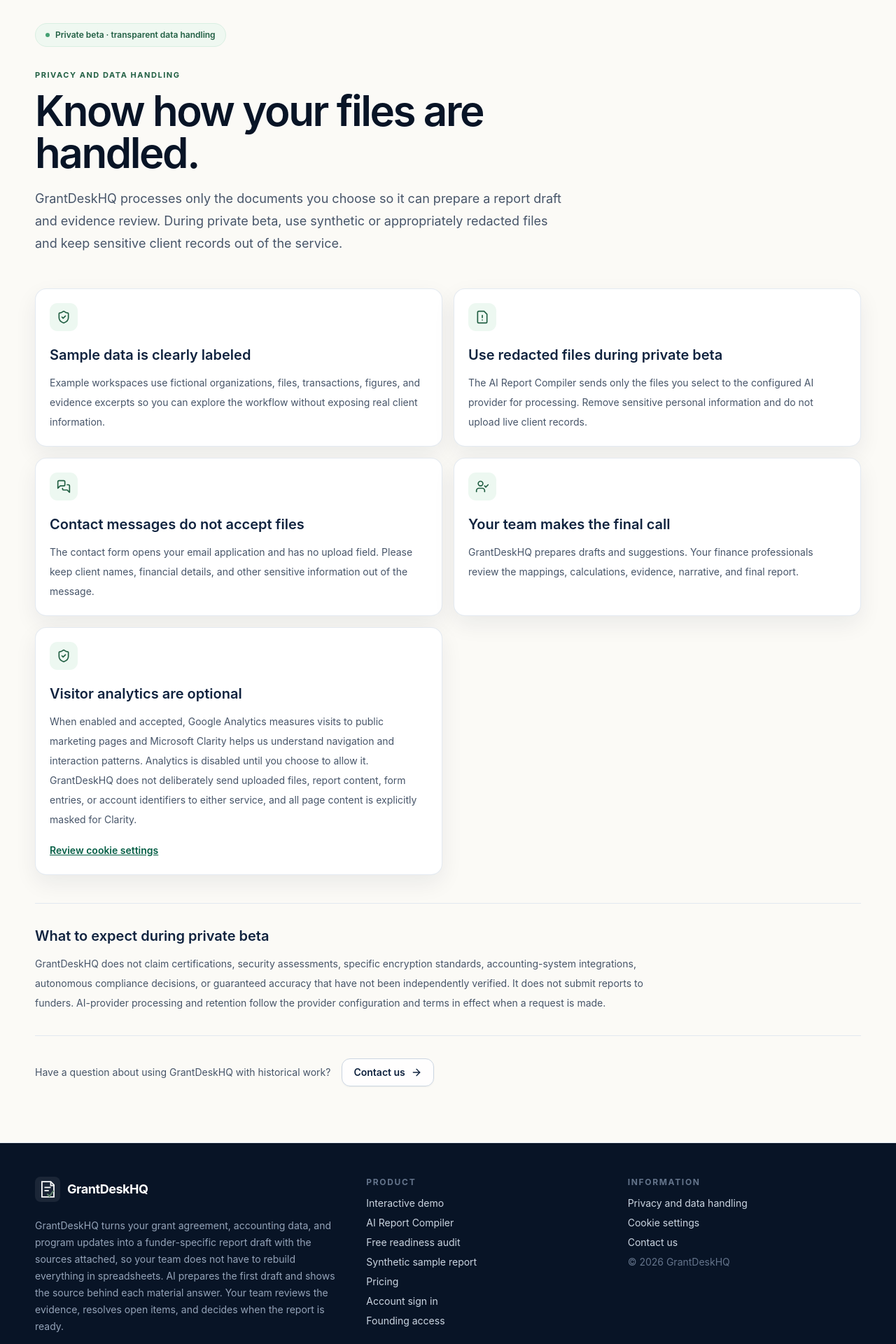
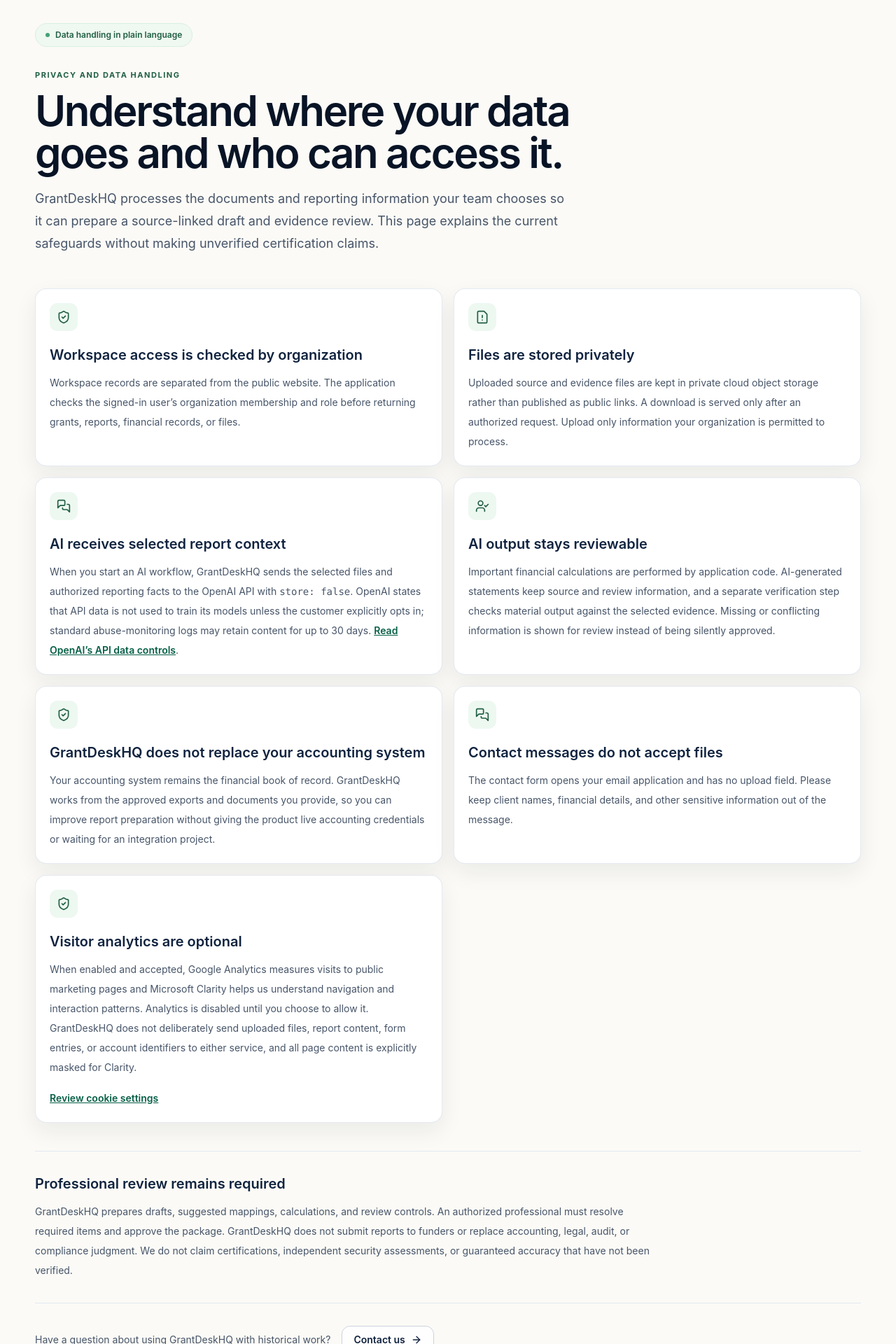
Before and after one commit to johnnyappleseed818/grantdeskhq, a React (Vite) app: page /privacy in a window 1280 px wide. Shown: the part 120-2040 px from the top of the page at 70% size. Built offline with nearby package versions, Linux system fonts and the light colour scheme; no server answers.

Commit message:
Clarify pricing and add security FAQ

```diff
--- a/index.html
+++ b/index.html
@@ -6,7 +6,7 @@
     <meta name="theme-color" content="#10233f">
     <meta
       name="description"
-      content="GrantDeskHQ turns grant agreements, accounting data, and program updates into source-linked funder-report drafts without rebuilding everything in spreadsheets."
+      content="GrantDeskHQ turns grant agreements, accounting data, and program updates into source-linked funder-report drafts without messy spreadsheets."
     >
     <meta property="og:type" content="website">
     <meta property="og:url" content="https://grantdeskhq.com/">
--- a/src/components/SiteLayout.tsx
+++ b/src/components/SiteLayout.tsx
@@ -8,10 +8,10 @@
 
 const marketingLinks = [
   ["How It Works", "/#how-it-works"],
-  ["AI Report Compiler", "/#compiler"],
   ["Sample Output", "/sample-report"],
+  ["Security & FAQ", "/#security-faq"],
   ["Pricing", "/pricing"],
-  ["Founding Access", "/assessment"]
+  ["Free First Report", "/assessment"]
 ];
 
 export function SiteLayout() {
@@ -73,18 +73,19 @@
             <p className="footer-heading">Product</p>
             <div className="mt-3 grid gap-2 text-sm">
               <Link to="/demo">Interactive demo</Link>
-              <Link to="/compile">AI Report Compiler</Link>
+              <Link to="/compile">Prepare a report</Link>
               <Link to="/readiness">Free readiness audit</Link>
               <Link to="/sample-report">Synthetic sample report</Link>
               <Link to="/pricing">Pricing</Link>
               <Link to={user ? "/workspace" : "/login"}>{user ? "My workspace" : "Account sign in"}</Link>
-              <Link to="/assessment">Founding access</Link>
+              <Link to="/assessment">Free first report</Link>
             </div>
           </div>
           <div>
             <p className="footer-heading">Information</p>
             <div className="mt-3 grid gap-2 text-sm">
               <Link to="/privacy">Privacy and data handling</Link>
+              <Link to="/#security-faq">Security and FAQ</Link>
               <button type="button" className="footer-link-button" onClick={openAnalyticsPreferences}>Cookie settings</button>
               <Link to="/assessment#contact">Contact us</Link>
               <span className="text-slate-500">© {new Date().getFullYear()} GrantDeskHQ</span>
--- a/src/pages/LandingPage.tsx
+++ b/src/pages/LandingPage.tsx
@@ -21,15 +21,6 @@
 import { StatusBadge } from "../components/StatusBadge";
 import { CORE_VALUE_PROPOSITION, POST_AWARD_FOCUS } from "../content/positioning";
 import { formatCurrency } from "../lib/calculations";
-
-const compilerSteps = [
-  ["01", "Avoid missing funder requirements", "AI reads the funder’s questions, word limits, spending thresholds, document rules, and required approvals before your team starts drafting."],
-  ["02", "Prepare your documentation automatically", "GrantDeskHQ brings budgets, ledger rows, program updates, funder forms, and supporting documents into one organized review package."],
-  ["03", "Cut down transaction-mapping work", "Get a suggested grant category for each transaction, together with the source or rule your reviewer needs to approve it."],
-  ["04", "Start with a source-backed draft", "Give your reviewer a useful first draft built from confirmed information, with evidence attached to every material statement."],
-  ["05", "Send fewer follow-up requests", "Ask program staff only for the answers and documents that are still missing instead of requesting information twice."],
-  ["06", "Catch errors before they create rework", "Find contradictions, missing receipts, unexplained variances, and unsupported claims while they are still easy to correct."]
-];
 
 const capabilities = [
   [FileSearch, "Structure each funder report automatically", "AI turns the funder’s form and award rules into a clear reporting checklist for your team."],
@@ -61,7 +52,7 @@
         <div className="site-shell relative z-10 grid items-center gap-12 py-16 lg:grid-cols-[1.02fr_.98fr] lg:py-24">
           <div>
             <div className="prototype-pill"><span aria-hidden="true" /> AI-powered reporting after the award</div>
-            <h1 className="hero-title">Finish grant reports faster, <span className="hero-highlight">without rebuilding everything in spreadsheets.</span></h1>
+            <h1 className="hero-title">Finish grant reports faster, <span className="hero-highlight">without messy spreadsheets.</span></h1>
             <p className="hero-copy">
               {CORE_VALUE_PROPOSITION} Built for nonprofit finance teams, the AI organizes the funder's requirements, prepares the financial schedules and narrative, and flags missing or conflicting information before final review.
             </p>
@@ -118,28 +109,6 @@
                 </article>
               );
             })}
-          </div>
-        </div>
-      </section>
-
-      <section id="compiler" className="section-block compiler-section bg-white">
-        <div className="site-shell compiler-shell grid gap-14 lg:grid-cols-[.78fr_1.22fr]">
-          <div className="lg:sticky lg:top-28 lg:self-start">
-            <p className="eyebrow text-emerald-300">AI-powered, evidence-first</p>
-            <h2 className="max-w-lg text-3xl font-semibold tracking-tight text-white md:text-4xl">Automate the manual work behind every grant report.</h2>
-            <p className="mt-5 max-w-lg leading-7 text-slate-300">
-              GrantDeskHQ uses AI to read funder instructions, organize documents, suggest financial mappings, and prepare a source-linked first draft. Your team gets to the important review decisions sooner.
-            </p>
-            <div className="mt-7 border-l-2 border-emeraldMuted-500 pl-4 text-sm leading-6 text-slate-300">AI handles the repetitive preparation. Your finance team reviews the sources, makes the decisions, and approves the final work.</div>
-          </div>
-          <div className="grid gap-4 sm:grid-cols-2">
-            {compilerSteps.map(([number, title, copy]) => (
-              <article key={number} className="compiler-card">
-                <span className="font-mono text-xs font-bold text-emerald-300">{number}</span>
-                <h3 className="mt-4 text-lg font-semibold text-white">{title}</h3>
-                <p className="mt-2 text-sm leading-6 text-slate-300">{copy}</p>
-              </article>
-            ))}
           </div>
         </div>
       </section>
@@ -219,6 +188,8 @@
         </div>
       </section>
 
+      <SecurityFaq />
+
       <section className="cta-section">
         <div className="site-shell flex flex-col items-start justify-between gap-8 md:flex-row md:items-center">
           <div>
@@ -233,6 +204,55 @@
         </div>
       </section>
     </>
+  );
+}
+
+function SecurityFaq() {
+  return (
+    <section id="security-faq" className="section-block bg-canvas" aria-labelledby="security-faq-title">
+      <div className="site-shell grid gap-10 lg:grid-cols-[.72fr_1.28fr]">
+        <div>
+          <p className="eyebrow">Security and product FAQ</p>
+          <h2 id="security-faq-title" className="mt-3 text-3xl font-semibold tracking-tight text-navy-950 md:text-4xl">Straight answers about your data and how GrantDeskHQ fits into your workflow.</h2>
+          <p className="mt-5 leading-7 text-slate-600">Grant reporting involves sensitive financial and program information. These answers explain what the product does today, what AI receives, and where professional review still matters.</p>
+          <Link className="button button-secondary mt-7" to="/privacy">Read the full data-handling policy <ArrowRight aria-hidden="true" /></Link>
+        </div>
+        <div className="border-t border-slate-300">
+          <FaqItem question="What does GrantDeskHQ actually do?">
+            GrantDeskHQ organizes the work that starts after a grant is awarded. It reads the funder’s requirements, combines approved financial data with program updates and supporting evidence, prepares a source-linked report draft, and shows your team what still needs review.
+          </FaqItem>
+          <FaqItem question="Do we need to integrate our accounting system?">
+            No. You can begin with the documents your team already uses and an approved CSV export from your accounting system. GrantDeskHQ lets you map the CSV columns during import, so you can improve the reporting workflow without changing your accounting setup or waiting for an integration project.
+          </FaqItem>
+          <FaqItem question="Does GrantDeskHQ replace our accounting or grant-management software?">
+            No. Your accounting system remains the financial book of record, and your existing grant-management tools can continue handling discovery, applications, award records, and deadlines. GrantDeskHQ focuses on turning approved post-award information into the funder’s required report package.
+          </FaqItem>
+          <FaqItem question="How are uploaded documents and workspace data stored?">
+            Source and evidence files are kept in private cloud object storage. Workspace records are stored separately from the public website. A file download is served only after the application verifies the signed-in user’s organization membership and role. GrantDeskHQ does not claim security certifications or independent audits that have not been completed.
+          </FaqItem>
+          <FaqItem question="What information is sent to AI, and is it used to train public models?">
+            When you run an AI workflow, GrantDeskHQ sends the selected source files and the authorized facts needed for that report to the OpenAI API. Requests use <code>store: false</code>. OpenAI states that API data is not used to train its models unless the customer explicitly opts in; standard abuse-monitoring logs may retain content for up to 30 days. <a className="font-semibold text-emerald-800 underline" href="https://developers.openai.com/api/docs/guides/your-data" target="_blank" rel="noreferrer">Read OpenAI’s API data controls</a>.
+          </FaqItem>
+          <FaqItem question="How does GrantDeskHQ reduce unsupported AI answers?">
+            Important figures are calculated by application code rather than by the language model. A separate verification pass checks material AI output against the selected sources. Each important statement carries a source and review status, while contradictions, missing support, and uncertain items remain blocked or marked for review.
+          </FaqItem>
+          <FaqItem question="Does GrantDeskHQ approve or submit reports automatically?">
+            No. GrantDeskHQ prepares drafts, suggestions, calculations, and review controls. An authorized professional must review the work, resolve required items, and approve the package. The product does not submit anything to a funder or replace accounting, legal, audit, or compliance judgment.
+          </FaqItem>
+        </div>
+      </div>
+    </section>
+  );
+}
+
+function FaqItem({ question, children }: { question: string; children: React.ReactNode }) {
+  return (
+    <details className="group border-b border-slate-300 py-5">
+      <summary className="cursor-pointer list-none pr-8 text-lg font-semibold text-navy-950 focus-visible:outline focus-visible:outline-2 focus-visible:outline-offset-4 focus-visible:outline-emeraldMuted-600">
+        {question}
+      </summary>
+      <p className="mt-3 max-w-3xl text-sm leading-7 text-slate-600">{children}</p>
+    </details>
   );
 }
 
--- a/src/pages/PilotPage.tsx
+++ b/src/pages/PilotPage.tsx
@@ -23,8 +23,8 @@
 
   const submit = (event: FormEvent) => {
     event.preventDefault();
-    const body = `Hello GrantDeskHQ team,\n\nI would like to request founding access and discuss a free first report.\n\nName: ${form.name}\nWork email: ${form.email}\nOrganization: ${form.firm}\nRole: ${form.role}\nApproximate nonprofit clients: ${form.clients}\nCurrent reporting process: ${form.process}\n\nI understand that I should not send client files through this website.`;
-    window.location.href = `mailto:${CONTACT_DESTINATION}?subject=${encodeURIComponent("GrantDeskHQ Founding Access")}&body=${encodeURIComponent(body)}`;
+    const body = `Hello GrantDeskHQ team,\n\nI would like to try one grant report at no cost.\n\nName: ${form.name}\nWork email: ${form.email}\nOrganization: ${form.firm}\nRole: ${form.role}\nApproximate active grants: ${form.clients}\nCurrent reporting process: ${form.process}\n\nI understand that I should not send client files through this website.`;
+    window.location.href = `mailto:${CONTACT_DESTINATION}?subject=${encodeURIComponent("GrantDeskHQ Free First Report")}&body=${encodeURIComponent(body)}`;
   };
 
   const update = (field: keyof typeof form, value: string) => setForm((current) => ({ ...current, [field]: value }));
@@ -36,7 +36,7 @@
           <div className="prototype-pill"><span aria-hidden="true" /> First report free · no setup fee</div>
           <div className="mt-8 grid items-start gap-12 lg:grid-cols-[1.05fr_.95fr]">
             <div>
-              <p className="eyebrow">Founding access</p>
+              <p className="eyebrow">Free first report</p>
               <h1 className="page-title">Let AI prepare your first report draft at no cost.</h1>
               <p className="mt-5 max-w-2xl text-lg leading-8 text-slate-600">Use one completed, appropriately redacted historical report to compare GrantDeskHQ with the process your team uses today. See whether AI can reduce spreadsheet rebuilding, identify missing evidence sooner, and give your reviewers a stronger starting point.</p>
               <div className="mt-7 flex flex-wrap gap-3">
@@ -76,7 +76,7 @@
 
         <section id="contact" className="contact-panel">
           <p className="eyebrow">Start a conversation</p>
-          <h2 className="text-3xl font-semibold tracking-tight text-navy-900">Request founding access</h2>
+          <h2 className="text-3xl font-semibold tracking-tight text-navy-900">Try one report at no cost</h2>
           <p className="mt-3 text-sm leading-6 text-slate-600">Tell us which parts of grant reporting create the most manual work. We’ll reply with the next step for trying one report. Please don’t include client information or files in this message.</p>
           <form className="mt-7 grid gap-5" onSubmit={submit}>
             <div className="grid gap-5 sm:grid-cols-2">
@@ -85,10 +85,10 @@
               <Field label="Organization" id="assessment-firm"><input id="assessment-firm" className="form-control" required autoComplete="organization" value={form.firm} onChange={(event) => update("firm", event.target.value)} /></Field>
               <Field label="Role" id="assessment-role"><input id="assessment-role" className="form-control" required autoComplete="organization-title" value={form.role} onChange={(event) => update("role", event.target.value)} /></Field>
             </div>
-            <Field label="Approximate number of nonprofit clients" id="assessment-clients"><select id="assessment-clients" className="form-control" required value={form.clients} onChange={(event) => update("clients", event.target.value)}><option value="">Select a range</option><option>1–5</option><option>6–15</option><option>16–30</option><option>31+</option></select></Field>
+            <Field label="Approximate number of active grants" id="assessment-clients"><select id="assessment-clients" className="form-control" required value={form.clients} onChange={(event) => update("clients", event.target.value)}><option value="">Select a range</option><option>1–5</option><option>6–15</option><option>16–30</option><option>31+</option></select></Field>
             <Field label="Current grant-reporting process" id="assessment-process"><textarea id="assessment-process" className="form-control min-h-28" required value={form.process} onChange={(event) => update("process", event.target.value)} placeholder="Which reporting steps take the most time today?" /></Field>
             <div className="form-note">Your email app will open with the message ready to send. This website does not store your answers or accept file uploads.</div>
-            <button type="submit" className="button button-primary button-large w-full"><Mail aria-hidden="true" /> Request founding access <ArrowRight aria-hidden="true" /></button>
+            <button type="submit" className="button button-primary button-large w-full"><Mail aria-hidden="true" /> Try one report free <ArrowRight aria-hidden="true" /></button>
           </form>
         </section>
       </div>
--- a/src/pages/PrivacyPage.tsx
+++ b/src/pages/PrivacyPage.tsx
@@ -6,23 +6,25 @@
   return (
     <div className="site-shell py-14 lg:py-20">
       <div className="max-w-3xl">
-        <div className="prototype-pill"><span aria-hidden="true" /> Private beta · transparent data handling</div>
+        <div className="prototype-pill"><span aria-hidden="true" /> Data handling in plain language</div>
         <p className="eyebrow mt-8">Privacy and data handling</p>
-        <h1 className="page-title">Know how your files are handled.</h1>
-        <p className="mt-5 text-lg leading-8 text-slate-600">GrantDeskHQ processes only the documents you choose so it can prepare a report draft and evidence review. During private beta, use synthetic or appropriately redacted files and keep sensitive client records out of the service.</p>
+        <h1 className="page-title">Understand where your data goes and who can access it.</h1>
+        <p className="mt-5 text-lg leading-8 text-slate-600">GrantDeskHQ processes the documents and reporting information your team chooses so it can prepare a source-linked draft and evidence review. This page explains the current safeguards without making unverified certification claims.</p>
       </div>
 
       <div className="mt-12 grid gap-4 md:grid-cols-2">
-        <PrivacyCard icon={ShieldCheck} title="Sample data is clearly labeled"><p>Example workspaces use fictional organizations, files, transactions, figures, and evidence excerpts so you can explore the workflow without exposing real client information.</p></PrivacyCard>
-        <PrivacyCard icon={FileWarning} title="Use redacted files during private beta"><p>The AI Report Compiler sends only the files you select to the configured AI provider for processing. Remove sensitive personal information and do not upload live client records.</p></PrivacyCard>
+        <PrivacyCard icon={ShieldCheck} title="Workspace access is checked by organization"><p>Workspace records are separated from the public website. The application checks the signed-in user’s organization membership and role before returning grants, reports, financial records, or files.</p></PrivacyCard>
+        <PrivacyCard icon={FileWarning} title="Files are stored privately"><p>Uploaded source and evidence files are kept in private cloud object storage rather than published as public links. A download is served only after an authorized request. Upload only information your organization is permitted to process.</p></PrivacyCard>
+        <PrivacyCard icon={MessagesSquare} title="AI receives selected report context"><p>When you start an AI workflow, GrantDeskHQ sends the selected files and authorized reporting facts to the OpenAI API with <code>store: false</code>. OpenAI states that API data is not used to train its models unless the customer explicitly opts in; standard abuse-monitoring logs may retain content for up to 30 days. <a className="font-semibold text-emerald-800 underline" href="https://developers.openai.com/api/docs/guides/your-data" target="_blank" rel="noreferrer">Read OpenAI’s API data controls</a>.</p></PrivacyCard>
+        <PrivacyCard icon={UserCheck} title="AI output stays reviewable"><p>Important financial calculations are performed by application code. AI-generated statements keep source and review information, and a separate verification step checks material output against the selected evidence. Missing or conflicting information is shown for review instead of being silently approved.</p></PrivacyCard>
+        <PrivacyCard icon={ShieldCheck} title="GrantDeskHQ does not replace your accounting system"><p>Your accounting system remains the financial book of record. GrantDeskHQ works from the approved exports and documents you provide, so you can improve report preparation without giving the product live accounting credentials or waiting for an integration project.</p></PrivacyCard>
         <PrivacyCard icon={MessagesSquare} title="Contact messages do not accept files"><p>The contact form opens your email application and has no upload field. Please keep client names, financial details, and other sensitive information out of the message.</p></PrivacyCard>
-        <PrivacyCard icon={UserCheck} title="Your team makes the final call"><p>GrantDeskHQ prepares drafts and suggestions. Your finance professionals review the mappings, calculations, evidence, narrative, and final report.</p></PrivacyCard>
         <PrivacyCard icon={ShieldCheck} title="Visitor analytics are optional"><p>When enabled and accepted, Google Analytics measures visits to public marketing pages and Microsoft Clarity helps us understand navigation and interaction patterns. Analytics is disabled until you choose to allow it. GrantDeskHQ does not deliberately send uploaded files, report content, form entries, or account identifiers to either service, and all page content is explicitly masked for Clarity.</p><button type="button" className="mt-4 font-semibold text-emerald-800 underline" onClick={openAnalyticsPreferences}>Review cookie settings</button></PrivacyCard>
       </div>
 
       <section className="mt-10 border-y border-slate-200 py-8">
-        <h2 className="text-xl font-semibold text-navy-900">What to expect during private beta</h2>
-        <p className="mt-3 max-w-4xl text-sm leading-7 text-slate-600">GrantDeskHQ does not claim certifications, security assessments, specific encryption standards, accounting-system integrations, autonomous compliance decisions, or guaranteed accuracy that have not been independently verified. It does not submit reports to funders. AI-provider processing and retention follow the provider configuration and terms in effect when a request is made.</p>
+        <h2 className="text-xl font-semibold text-navy-900">Professional review remains required</h2>
+        <p className="mt-3 max-w-4xl text-sm leading-7 text-slate-600">GrantDeskHQ prepares drafts, suggested mappings, calculations, and review controls. An authorized professional must resolve required items and approve the package. GrantDeskHQ does not submit reports to funders or replace accounting, legal, audit, or compliance judgment. We do not claim certifications, independent security assessments, or guaranteed accuracy that have not been verified.</p>
       </section>
       <div className="mt-8 flex flex-wrap items-center gap-4">
         <p className="text-sm text-slate-600">Have a question about using GrantDeskHQ with historical work?</p>
```
Also changed, not shown: src/pages/PricingPage.tsx (+8 -8 lines), src/pages/ReadinessPage.tsx (+1 -1 lines), 1 other file (tests, documents, lock files or other folders).
